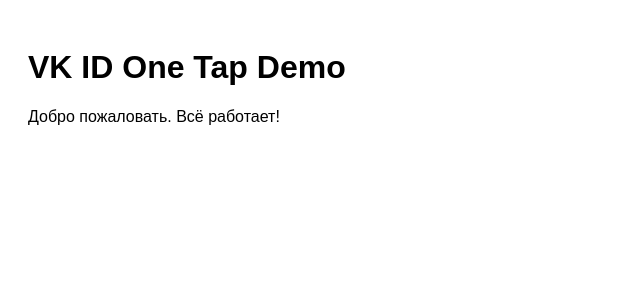
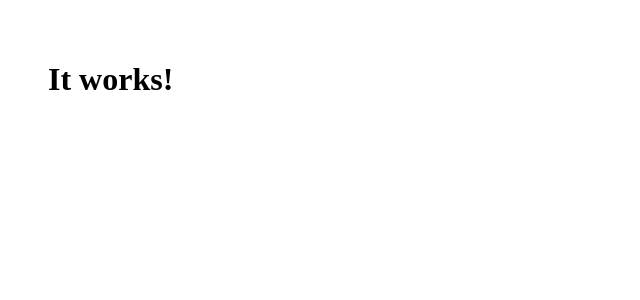
Before and after one commit to 1v1ad/vkid-demo, a Next.js app: page / in a window 1280 px wide. Shown: the top 300 px of the page, without its empty margins (0-640 px from the left). Built offline with nearby package versions, Linux system fonts and the light colour scheme.

Commit message:
Add files via upload

```diff
--- a/pages/index.tsx
+++ b/pages/index.tsx
@@ -1,10 +1,3 @@
-import React from "react";
-
 export default function Home() {
-  return (
-    <div style={{ padding: 20, fontFamily: "sans-serif" }}>
-      <h1>VK ID One Tap Demo</h1>
-      <p>Добро пожаловать. Всё работает!</p>
-    </div>
-  );
+  return <h1 style={{ padding: 40 }}>It works!</h1>;
 }
```
